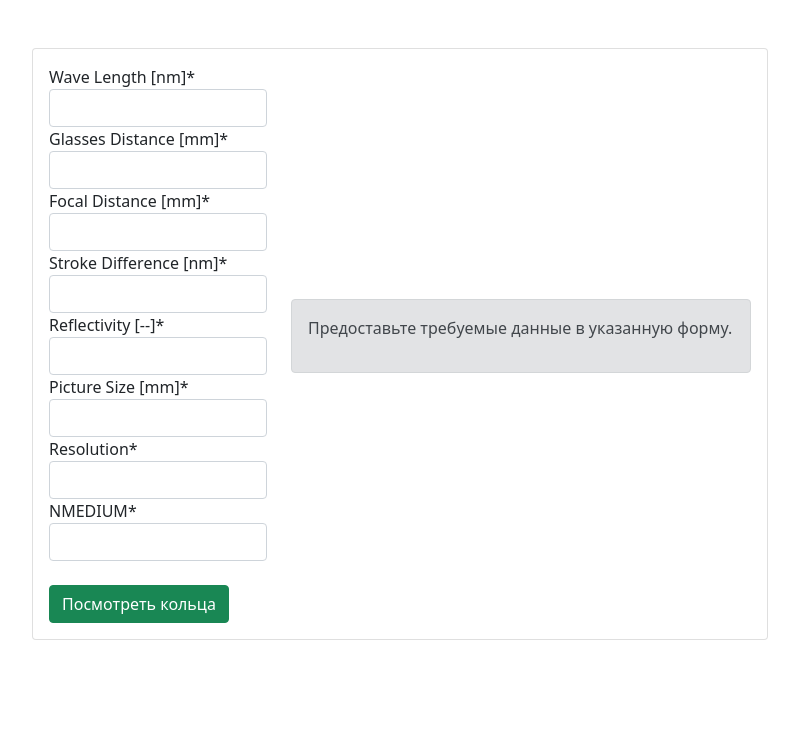
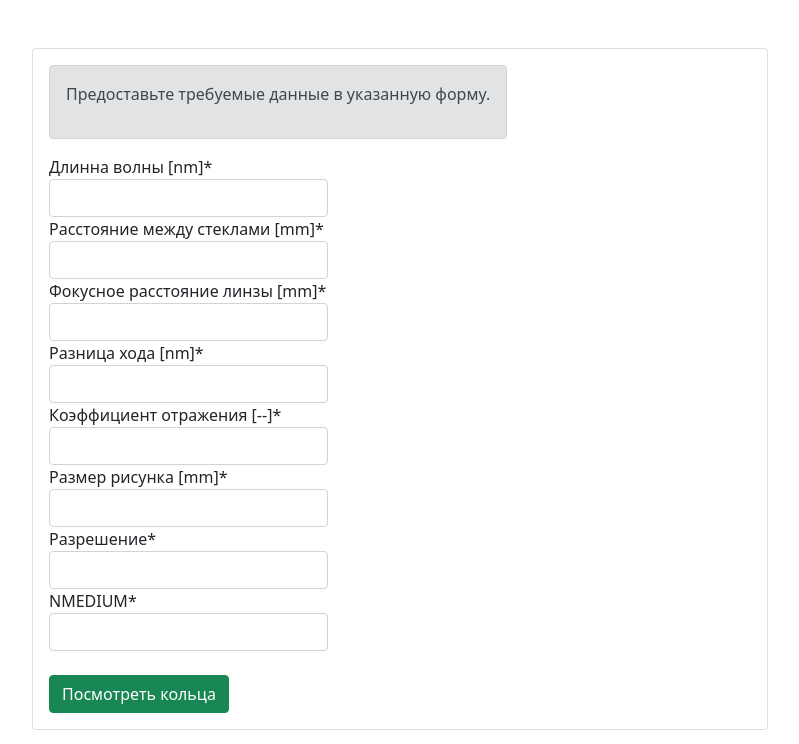
Before and after one commit to Azazel-h/Interference_Simulation_System, a Django app: page / in a window 1280 px wide. Shown: the part 56-800 px from the top of the page, without its empty margins (240-1039 px from the left). Run offline with Django 4.2, Linux system fonts and the light colour scheme; parts of the project's set-up code (start-up, migrations or seed data) failed here and were passed over; some libraries are stand-ins or nearby versions.

Commit message:
Russian names + style refactoring

```diff
--- a/templates/index.html
+++ b/templates/index.html
@@ -10,15 +10,7 @@
                     <div class="card">
                         <div class="card-body">
                             <div class="row align-items-center">
-                                <div class="col-6 col-md-4">
-                                    <form method="POST">
-                                        {% csrf_token %}
-                                        {{ form | crispy }}
-                                        <br>
-                                        <input type="submit" value="Посмотреть кольца" class="btn btn-success">
-                                    </form>
-                                </div>
-                                <div class="col-md-8">
+                                <div class="col-md-auto">
                                     {% if graph %}
                                         {{ graph|safe }}
                                         {% else %}
@@ -26,6 +18,14 @@
                                             <p>Предоставьте требуемые данные в указанную форму.</p>
                                         </div>
                                     {% endif %}
+                                </div>
+                                <div class="col-md-5">
+                                    <form method="POST">
+                                        {% csrf_token %}
+                                        {{ form | crispy }}
+                                        <br>
+                                        <input type="submit" value="Посмотреть кольца" class="btn btn-success">
+                                    </form>
                                 </div>
                             </div>
                         </div>
--- a/visualization/forms.py
+++ b/visualization/forms.py
@@ -1,11 +1,11 @@
 from django import forms
 
 class GraphForm(forms.Form):
-    wave_length = forms.FloatField(label='Wave Length [nm]',min_value=0.1)
-    glasses_distance = forms.FloatField(label='Glasses Distance [mm]')
-    focal_distance = forms.FloatField(label='Focal Distance [mm]')
-    stroke_difference = forms.FloatField(label='Stroke Difference [nm]')
-    reflectivity = forms.FloatField(label='Reflectivity [--]')
-    picture_size = forms.FloatField(label='Picture Size [mm]')
-    N = forms.IntegerField(label='Resolution', min_value=1)
+    wave_length = forms.FloatField(label='Длинна волны [nm]',min_value=0.1)
+    glasses_distance = forms.FloatField(label='Расстояние между стеклами [mm]')
+    focal_distance = forms.FloatField(label='Фокусное расстояние линзы [mm]')
+    stroke_difference = forms.FloatField(label='Разница хода [nm]')
+    reflectivity = forms.FloatField(label='Коэффициент отражения [--]')
+    picture_size = forms.FloatField(label='Размер рисунка [mm]')
+    N = forms.IntegerField(label='Разрешение', min_value=1)
     NMEDIUM = forms.FloatField(label='NMEDIUM')
```
